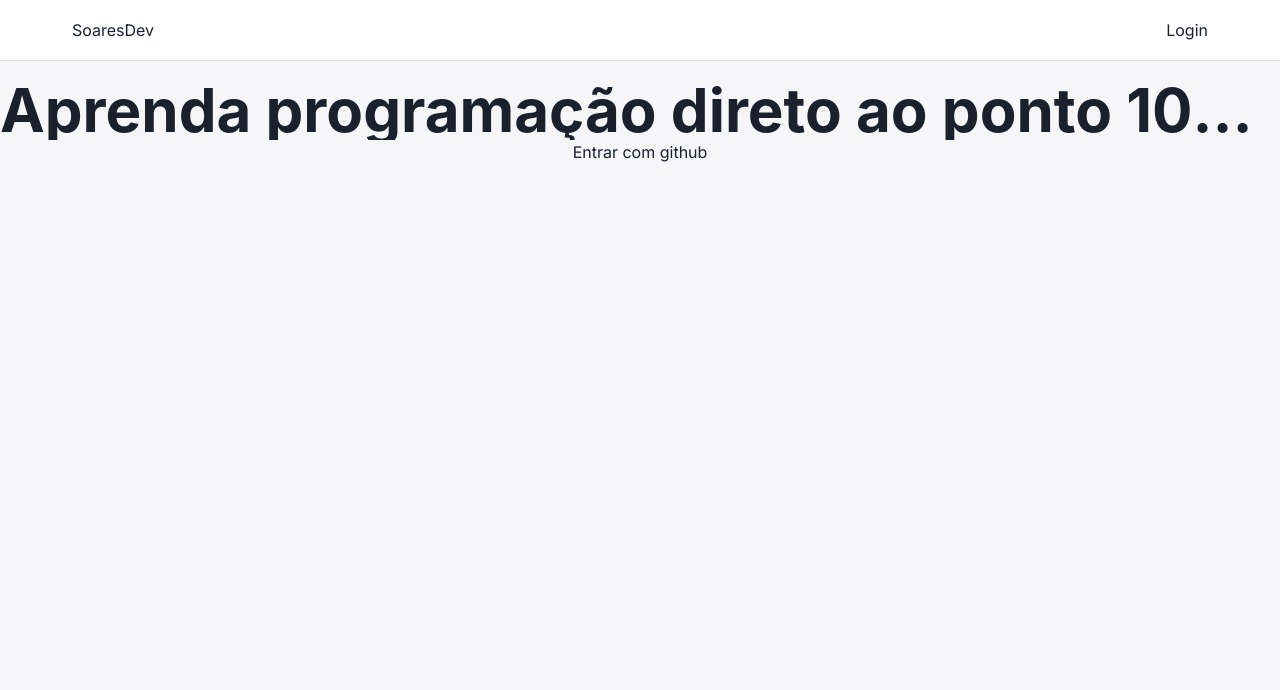
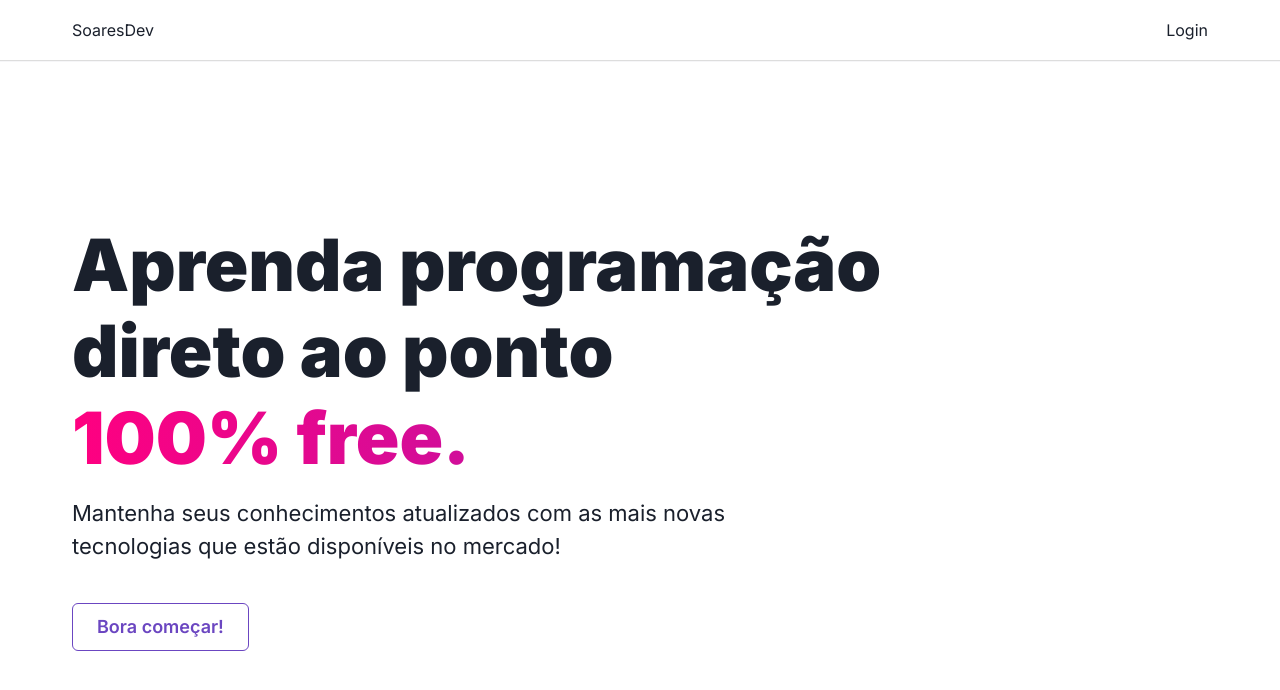
Before and after one commit to jefferson1104/blogDeveloper-nextjs, a Next.js app: page / in a window 1280 px wide. Shown: the top 690 px of the page. Built offline with nearby package versions, Linux system fonts and the light colour scheme; no server answers.

Commit message:
ajustes de layout e componentes

```diff
--- a/components/Layout.js
+++ b/components/Layout.js
@@ -7,7 +7,7 @@ function Layout({ children }) {
   return (
     <Box bg={bgColor} minH="100vh">
       <Topbar />
-      <Flex flexDir="column" pt={20}>
+      <Flex flexDir="column" pt="62px">
         {children}
       </Flex>
     </Box>
--- a/pages/_document.js
+++ b/pages/_document.js
@@ -13,7 +13,7 @@ class MyDocument extends Document {
           <meta httpEquiv="X-UA-Compatible" content="ie=edge" />
           <link
             rel="stylesheet"
-            href="https://fonts.googleapis.com/css2?family=Inter:wght@400;600;700&display=swap"
+            href="https://fonts.googleapis.com/css2?family=Inter:wght@400;600;700;900&display=swap"
           />
         </Head>
         <body>
--- a/pages/index.js
+++ b/pages/index.js
@@ -1,18 +1,62 @@
-import { Heading } from '@chakra-ui/react';
-import useAuth from 'src/hooks/useAuth';
+import { Heading, Box, Flex, Button, Text } from '@chakra-ui/react';
+// import useAuth from 'src/hooks/useAuth';
 import Layout from 'src/components/Layout';
 
-export default function Home() {
-  const { user, signin } = useAuth();
+const Cover = () => {
+  const bgColor = '#FFF';
 
   return (
-    <Layout bg="gray.100" w="100%" p={4}>
-      <Heading as="h2" size="3xl" isTruncated>
-        Aprenda programação direto ao ponto 100% free.
-      </Heading>
-      <button type="button" onClick={() => signin()}>
-        Entrar com github
-      </button>
+    <Box bgColor={bgColor}>
+      <Flex justifyContent="center" alignItems="center" py={20}>
+        <Flex
+          px={[4, 8]}
+          py={[0, 20]}
+          w="full"
+          maxW="1200px"
+          direction="column"
+        >
+          <Heading
+            as="h1"
+            fontSize={{ base: '42px', md: '52px', lg: '72px' }}
+            mb={4}
+            fontWeight="xBold"
+          >
+            Aprenda programação
+            <Box>direto ao ponto </Box>
+            <Box bgGradient="linear(to-l, #7928CA, #FF0080)" bgClip="text">
+              100% free.
+            </Box>
+          </Heading>
+          <Text fontSize={{ base: '16px', md: '20px', lg: '22px' }}>
+            <Box>
+              Mantenha seus conhecimentos atualizados com as mais novas {''}{' '}
+            </Box>
+            <Box>tecnologias que estão disponíveis no mercado!</Box>
+          </Text>
+          <Box>
+            <Button
+              as="a"
+              my={10}
+              colorScheme="purple"
+              variant="outline"
+              size="lg"
+              href="#series"
+            >
+              Bora começar!
+            </Button>
+          </Box>
+        </Flex>
+      </Flex>
+    </Box>
+  );
+};
+
+export default function Home() {
+  // const { user, signin } = useAuth();
+
+  return (
+    <Layout>
+      <Cover />
     </Layout>
   );
 }
--- a/styles/theme.js
+++ b/styles/theme.js
@@ -1,11 +1,13 @@
 const theme = {
   fonts: {
-    body: `Inter, -apple-system, BlinkMacSystemFont, "Segoe UI", Helvetica, Arial, sans-serif, "Apple Color Emoji", "Segoe UI Emoji", "Segoe UI Symbol"`,
+    heading: `Inter,-apple-system,BlinkMacSystemFont,"Segoe UI",Helvetica,Arial, sans-serif,"Apple Color Emoji","Segoe UI Emoji","Segoe UI Symbol"`,
+    body: `Inter,-apple-system,BlinkMacSystemFont,"Segoe UI",Helvetica,Arial, sans-serif,"Apple Color Emoji","Segoe UI Emoji","Segoe UI Symbol"`,
   },
   fontWeights: {
     normal: 400,
     medium: 600,
     bold: 700,
+    xBold: 900,
   },
 };
 
```
